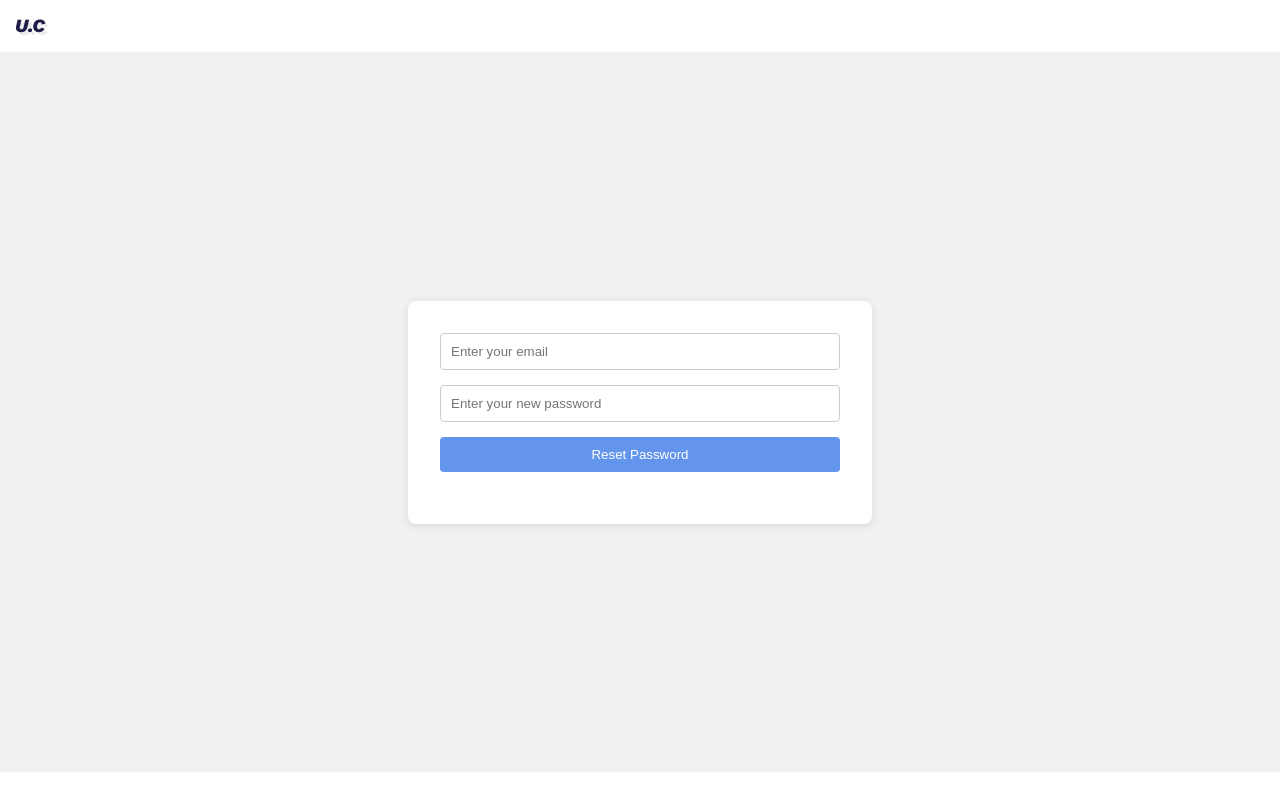
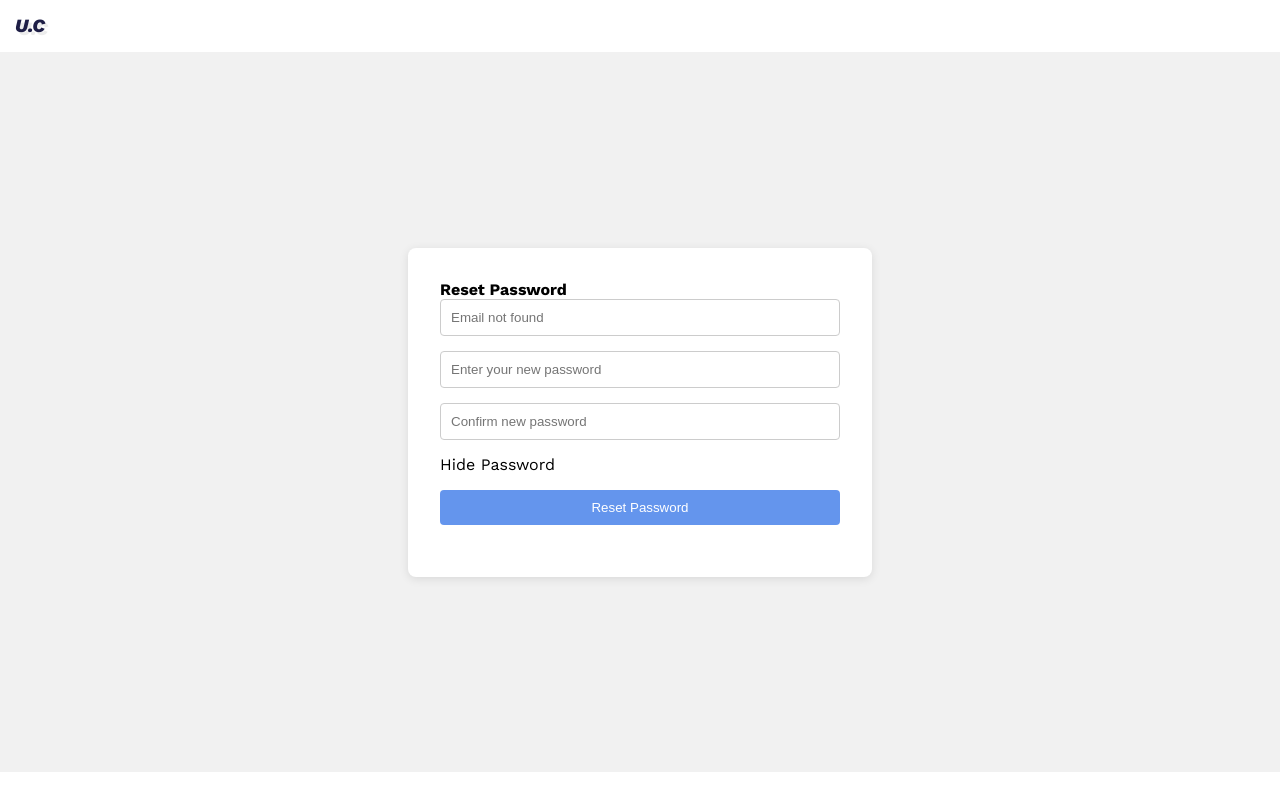
Before and after one commit to kingdave945/UNICONN-frontend, a React (Vite) app in the folder uni-com-frontend/: page /reset-password in a window 1280 px wide. Built offline with nearby package versions, Linux system fonts and the light colour scheme.

Commit message:
Chnages to password

```diff
--- a/uni-com-frontend/src/components/forgotpassword.tsx
+++ b/uni-com-frontend/src/components/forgotpassword.tsx
@@ -48,7 +48,7 @@ export default function ForgetPassword() {
           </div>
           <button type="submit" className='login-btn' disabled={loading}>
 
-            {loading ? <span className="loader"></span> : "Send   My Reset"}
+            {loading ? <span className="loader"></span> : "Send My Reset Link"}
           </button>
         </form>
       </div>
--- a/uni-com-frontend/src/components/resetpassword.tsx
+++ b/uni-com-frontend/src/components/resetpassword.tsx
@@ -9,9 +9,42 @@ export default function ResetPassword() {
   const email = searchParams.get("email") || "";
   const token = tokenKey ? tokenKey : "";
   const [newPassword, setNewPassword] = useState("");
+   const [showPassword, setShowPassword] = useState(false);
+   const [passwordErrors, setPasswordErrors] = useState<string[]>([]);
+  const [confirmPassword, setConfirmPassword] = useState("");
+    const [matchPassword, setMatchPassword] = useState(true);
+  const togglePasswordVisibility = () => {
+    setShowPassword((prev) => !prev);
+  };
+  const handlePasswordChange = (e: string) => {
+  const value = e;
+  const errors = [];
+
+  if (value.length < 8) errors.push("Password must be at least 8 characters");
+  if (!/[A-Z]/.test(value)) errors.push("Must contain an uppercase letter");
+  if (!/[a-z]/.test(value)) errors.push("Must contain a lowercase letter");
+  if (!/[0-9]/.test(value)) errors.push("Must contain a number");
+  if (!/[^A-Za-z0-9]/.test(value)) errors.push("Must contain a special character");
+
+  setPasswordErrors(errors);
+};
+ const passwordChecker = () => {
+    if (newPassword !== confirmPassword) {
+      setMatchPassword(false);
+      return;
+    } else {
+      setMatchPassword(true);
+    }
+  };
+  const inputChange = (event: React.ChangeEvent<HTMLInputElement>) => {
+    const newPassword = event.target.value;
+    setNewPassword(newPassword);
+    handlePasswordChange(newPassword);
+  };
   const handleSubmit = async (e: React.FormEvent) => {
     e.preventDefault();
     setLoading(true);
+    passwordChecker()
     if (!email.trim()) {
       toast.error("Email is required.");
       return;
@@ -42,32 +75,69 @@ export default function ResetPassword() {
     <>
       <div className="forgotpassword-container">
         <div className="forgotpassword">
+          <h4>Reset Password</h4>
           <form onSubmit={handleSubmit}>
             <div className="login-input">
               <input
                 type="text"
-                placeholder="Enter your email"
+                placeholder="Email not found"
                 name="email"
                 value={email}
+                disabled
                 required
               />
             </div>
             <div className="login-input">
               <input
-                type="password"
+                type={showPassword ? "text" : "password"}
+                checked={showPassword}
                 placeholder="Enter your new password"
                 name="newPassword"
                 value={newPassword}
-                onChange={(e) => setNewPassword(e.target.value)}
+                onChange={inputChange}
                 required
               />
             </div>
+            <div className="login-input">
+              <input
+                type={showPassword ? "text" : "password"}
+                checked={showPassword}
+                placeholder="Confirm new password"
+                name="confirmPassword"
+                value={confirmPassword}
+                onChange={(e) => setConfirmPassword(e.target.value)}
+                required
+              />
+            </div>
+              {!matchPassword && (
+                <span style={{ color: "red" }}>Passwords do not match</span>
+              )}
+               <div
+                    onClick={togglePasswordVisibility}
+                    style={{ cursor: "pointer" , marginBottom:'1rem'}}
+                  >
+                    {showPassword ? (
+                     <span>Show Password</span>
+                    ) : (
+                       <span>Hide Password</span>
+                    )}
+                  </div>
             <button type="submit" className="login-btn" disabled={loading}>
               {loading ? <span className="loader"></span> : "Reset Password"}
             </button>
           </form>
         </div>
       </div>
+  <div className="password-error-panel">
+<div className="error-toast-container">
+  {passwordErrors.map((error, index) => (
+    <div key={index} className="error-toast">
+      {error}
+    </div>
+  ))}
+</div>
+
+</div>
     </>
   );
 }
```
